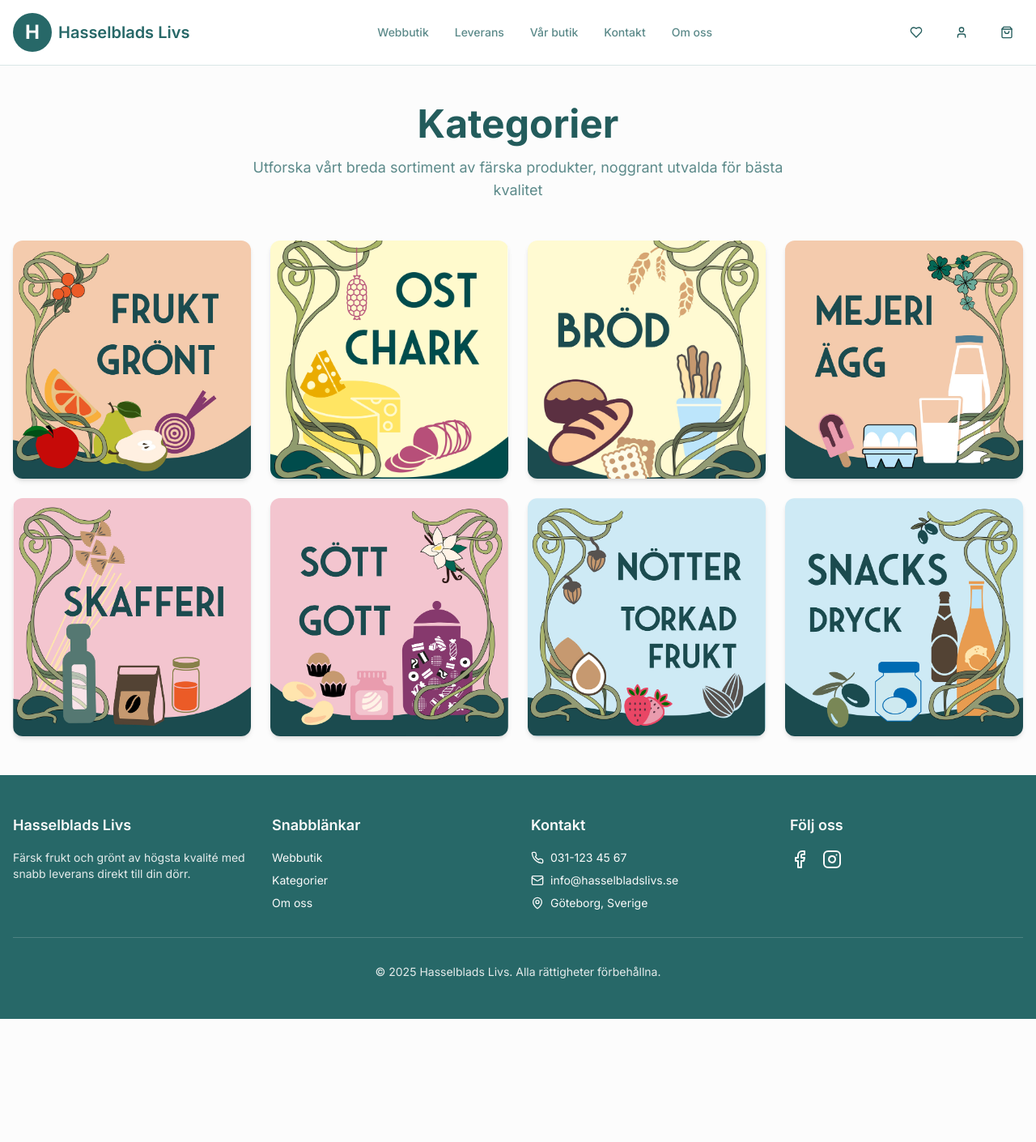
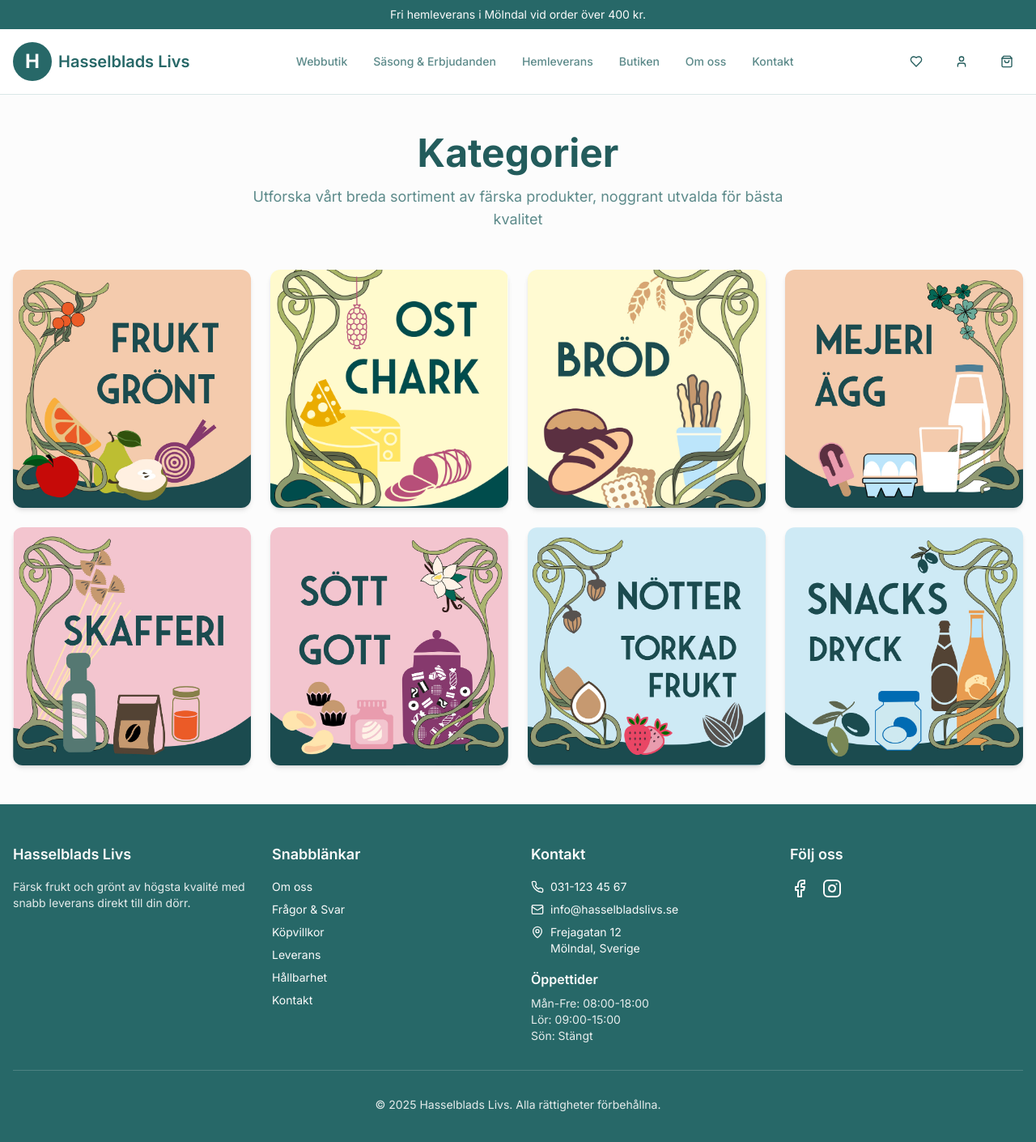
Before and after one commit to Onepiecedad/Hasselblads_Livs, a React (Vite) app: page /kategorier in a window 1280 px wide. Shown: the top 1410 px of the page at 81% size. Before the commit the page ends 1258 px from the top, so only its background shows below. Built offline with nearby package versions, Linux system fonts and the light colour scheme; the HTML template or start-up script is replaced by a standard one.

Commit message:
Refactor: Update header, footer, and notification bar
Implement Phase 1 of the website restructuring. This includes updating the header navigation links, modifying the footer links, and adding a new notification bar with a delivery promotion.

```diff
--- a/src/App.tsx
+++ b/src/App.tsx
@@ -29,10 +29,15 @@ const App = () => (
               <Route path="/" element={<Home />} />
               <Route path="/webbutik" element={<Webshop />} />
               <Route path="/kategorier" element={<Categories />} />
-              <Route path="/leverans" element={<Delivery />} />
-              <Route path="/var-butik" element={<Store />} />
+              <Route path="/hemleverans" element={<Delivery />} />
+              <Route path="/butiken" element={<Store />} />
               <Route path="/kontakt" element={<Contact />} />
               <Route path="/om-oss" element={<About />} />
+              {/* Placeholder routes for new pages */}
+              <Route path="/sasong" element={<Categories />} />
+              <Route path="/kundservice" element={<Contact />} />
+              <Route path="/kopvillkor" element={<About />} />
+              <Route path="/hallbarhet" element={<About />} />
               {/* ADD ALL CUSTOM ROUTES ABOVE THE CATCH-ALL "*" ROUTE */}
               <Route path="*" element={<NotFound />} />
             </Routes>
--- a/src/components/Footer.tsx
+++ b/src/components/Footer.tsx
@@ -19,18 +19,33 @@ const Footer = () => {
             <h3 className="text-lg font-semibold mb-4">Snabblänkar</h3>
             <ul className="space-y-2 text-sm">
               <li>
-                <Link to="/webbutik" className="hover:opacity-80 transition-opacity">
-                  Webbutik
+                <Link to="/om-oss" className="hover:opacity-80 transition-opacity">
+                  Om oss
                 </Link>
               </li>
               <li>
-                <Link to="/kategorier" className="hover:opacity-80 transition-opacity">
-                  Kategorier
+                <Link to="/kundservice" className="hover:opacity-80 transition-opacity">
+                  Frågor & Svar
                 </Link>
               </li>
               <li>
-                <Link to="/om-oss" className="hover:opacity-80 transition-opacity">
-                  Om oss
+                <Link to="/kopvillkor" className="hover:opacity-80 transition-opacity">
+                  Köpvillkor
+                </Link>
+              </li>
+              <li>
+                <Link to="/hemleverans" className="hover:opacity-80 transition-opacity">
+                  Leverans
+                </Link>
+              </li>
+              <li>
+                <Link to="/hallbarhet" className="hover:opacity-80 transition-opacity">
+                  Hållbarhet
+                </Link>
+              </li>
+              <li>
+                <Link to="/kontakt" className="hover:opacity-80 transition-opacity">
+                  Kontakt
                 </Link>
               </li>
             </ul>
@@ -48,11 +63,17 @@ const Footer = () => {
                 <Mail className="h-4 w-4" />
                 <span>info@hasselbladslivs.se</span>
               </li>
-              <li className="flex items-center gap-2">
-                <MapPin className="h-4 w-4" />
-                <span>Göteborg, Sverige</span>
+              <li className="flex items-start gap-2">
+                <MapPin className="h-4 w-4 mt-0.5" />
+                <span>Frejagatan 12<br />Mölndal, Sverige</span>
               </li>
             </ul>
+            <div className="mt-4">
+              <h4 className="font-semibold mb-2">Öppettider</h4>
+              <p className="text-sm opacity-90">Mån-Fre: 08:00-18:00</p>
+              <p className="text-sm opacity-90">Lör: 09:00-15:00</p>
+              <p className="text-sm opacity-90">Sön: Stängt</p>
+            </div>
           </div>
 
           {/* Social */}
--- a/src/components/Navigation.tsx
+++ b/src/components/Navigation.tsx
@@ -9,17 +9,24 @@ const Navigation = () => {
 
   const navItems = [
     { name: "Webbutik", path: "/webbutik" },
-    { name: "Leverans", path: "/leverans" },
-    { name: "Vår butik", path: "/var-butik" },
+    { name: "Säsong & Erbjudanden", path: "/sasong" },
+    { name: "Hemleverans", path: "/hemleverans" },
+    { name: "Butiken", path: "/butiken" },
+    { name: "Om oss", path: "/om-oss" },
     { name: "Kontakt", path: "/kontakt" },
-    { name: "Om oss", path: "/om-oss" },
   ];
 
   const isActive = (path: string) => location.pathname === path;
 
   return (
-    <nav className="sticky top-0 z-50 bg-card border-b border-border">
-      <div className="container mx-auto px-4">
+    <>
+      {/* Notice Bar */}
+      <div className="bg-primary text-primary-foreground py-2 text-center text-sm">
+        <p>Fri hemleverans i Mölndal vid order över 400 kr.</p>
+      </div>
+
+      <nav className="sticky top-0 z-50 bg-card border-b border-border">
+        <div className="container mx-auto px-4">
         <div className="flex items-center justify-between h-20">
           {/* Logo */}
           <Link to="/" className="flex items-center space-x-2">
@@ -89,6 +96,7 @@ const Navigation = () => {
         )}
       </div>
     </nav>
+    </>
   );
 };
 
```
